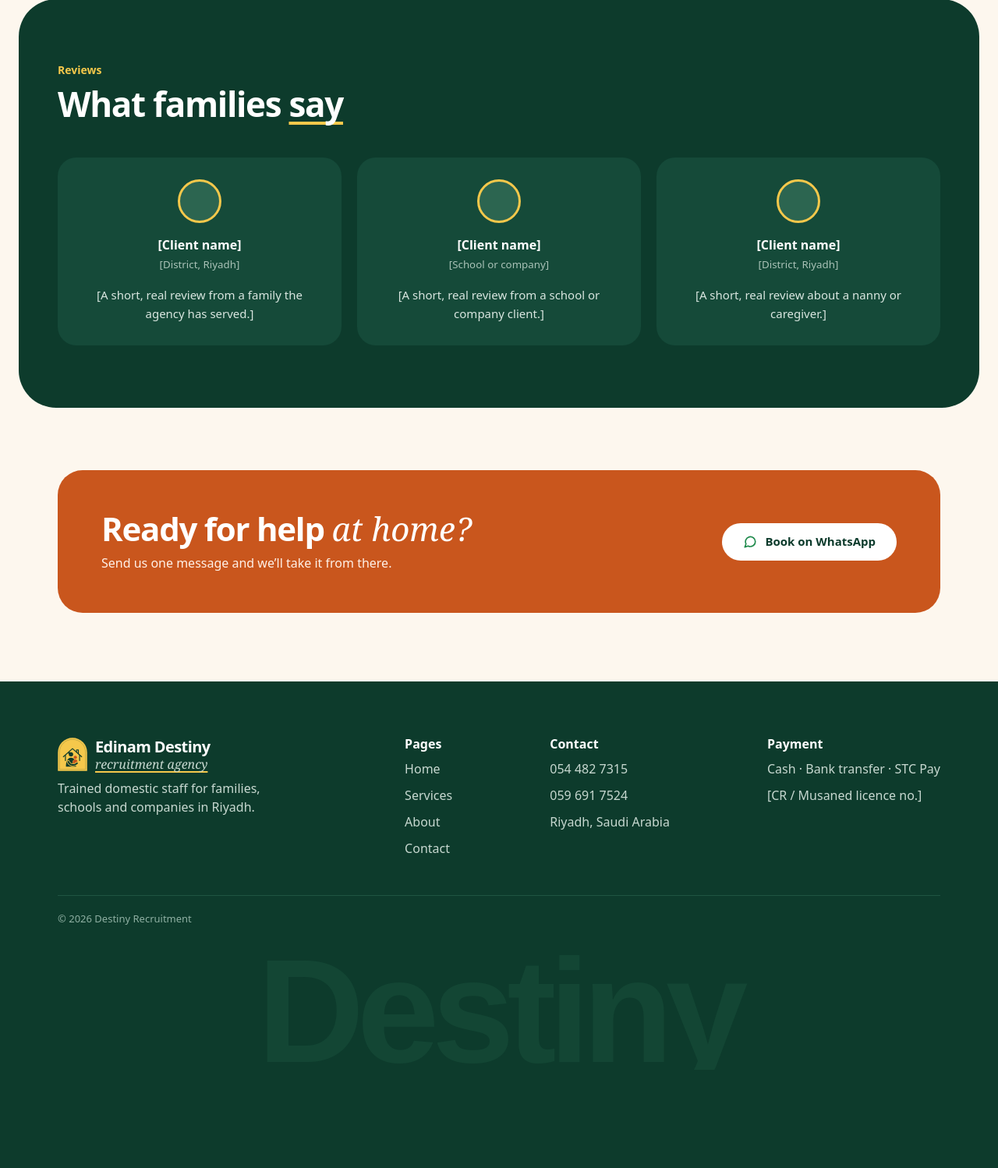
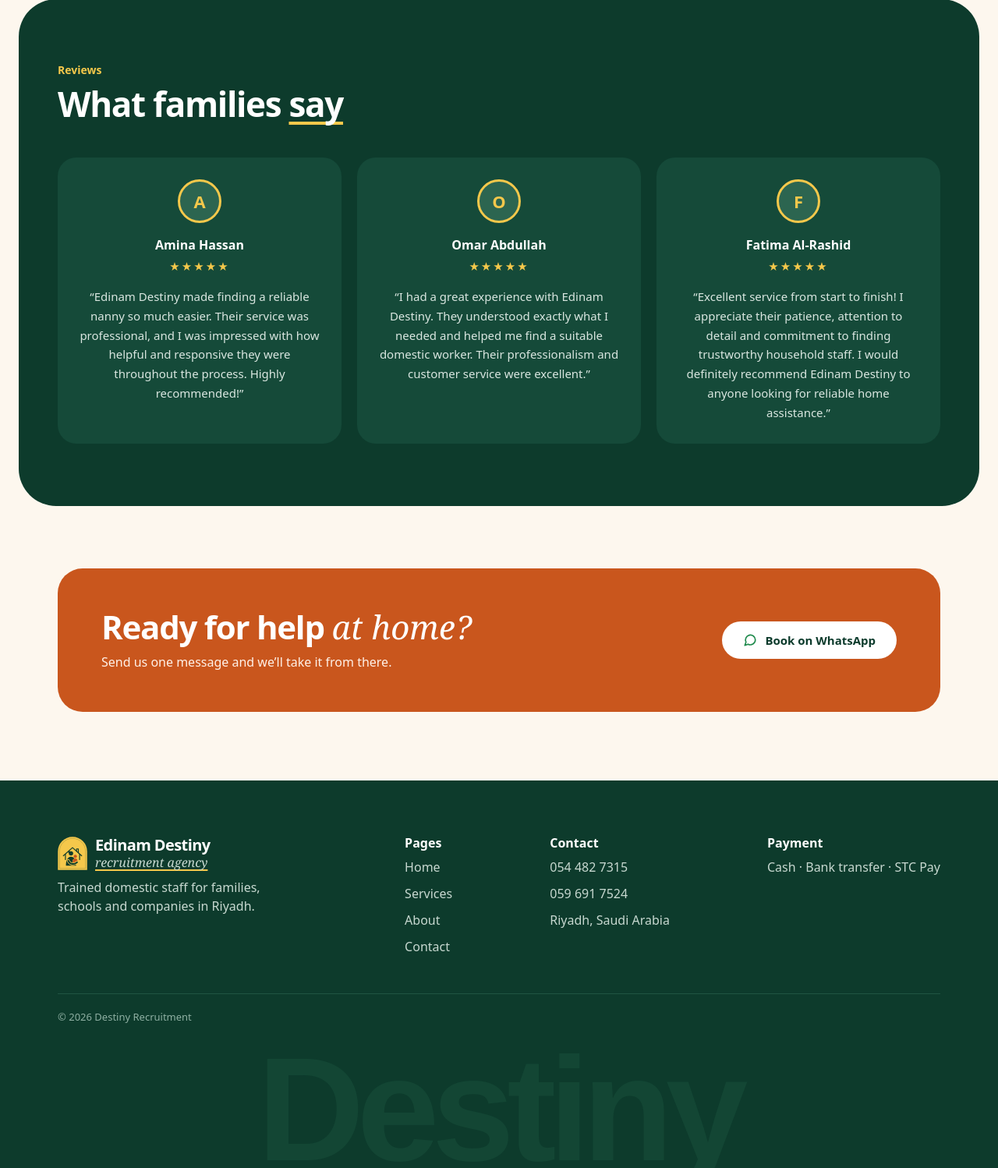
Before and after one commit to WilsonTenk/destinyrecruitment, a PHP site: page / in a window 1280 px wide. Shown: the part 2604-4102 px from the top of the page at 78% size. Before the commit the page ends 3790 px from the top, so only its background shows below. Run offline with PHP 8.4, Linux system fonts and the light colour scheme; some web fonts are replaced.

Commit message:
Add customer reviews and remove licence placeholder
Fill the homepage reviews with three five-star reviews supplied by the
client (English and Arabic), shown with gold initial avatars and stars.
Remove the [CR / Musaned licence no.] placeholder from every footer.

Co-Authored-By: Claude Opus 5.5 <noreply@anthropic.com>

```diff
--- a/site/404.html
+++ b/site/404.html
@@ -14,7 +14,7 @@
   <link rel="preconnect" href="https://fonts.googleapis.com">
   <link rel="preconnect" href="https://fonts.gstatic.com" crossorigin>
   <link href="https://fonts.googleapis.com/css2?family=Inter+Tight:wght@400;500;600;700;800&family=Instrument+Serif:ital@1&family=IBM+Plex+Sans+Arabic:wght@400;500;600;700&display=swap" rel="stylesheet">
-  <link rel="stylesheet" href="assets/css/styles.css?v=5">
+  <link rel="stylesheet" href="assets/css/styles.css?v=6">
   <link rel="icon" href="assets/img/favicon.svg" type="image/svg+xml">
 </head>
 <body>
--- a/site/about.html
+++ b/site/about.html
@@ -30,7 +30,7 @@
   <link rel="preconnect" href="https://fonts.googleapis.com">
   <link rel="preconnect" href="https://fonts.gstatic.com" crossorigin>
   <link href="https://fonts.googleapis.com/css2?family=Inter+Tight:wght@400;500;600;700;800&family=Instrument+Serif:ital@1&family=IBM+Plex+Sans+Arabic:wght@400;500;600;700&display=swap" rel="stylesheet">
-  <link rel="stylesheet" href="assets/css/styles.css?v=5">
+  <link rel="stylesheet" href="assets/css/styles.css?v=6">
   <link rel="icon" href="assets/img/favicon.svg" type="image/svg+xml">
   <link rel="apple-touch-icon" href="assets/img/apple-touch-icon.png">
 </head>
@@ -166,7 +166,6 @@
         <div class="footer-col">
           <h3 data-i18n="footer.pay">Payment</h3>
           <span data-i18n="footer.payList">Cash · Bank transfer · STC Pay</span>
-          <span data-i18n="footer.licence">[CR / Musaned licence no.]</span>
         </div>
       </div>
       <div class="footer-bottom">© <span id="year">2026</span> <span data-i18n="brand">Destiny Recruitment</span></div>
@@ -192,7 +191,7 @@
     </div>
   </div>
 
-  <script src="assets/js/i18n-ar.js?v=9"></script>
+  <script src="assets/js/i18n-ar.js?v=10"></script>
   <script src="assets/js/main.js?v=3"></script>
 </body>
 </html>
--- a/site/assets/css/styles.css
+++ b/site/assets/css/styles.css
@@ -240,7 +240,8 @@ p { margin: 0; }
   .reviews-row > * { flex: 0 0 82%; scroll-snap-align: start; }
 }
 .review { background: var(--green-2); border-radius: var(--radius); padding: 28px; display: flex; flex-direction: column; gap: 16px; align-items: center; text-align: center; }
-.review .avatar { width: 56px; height: 56px; border-radius: 50%; background: var(--green-line); border: 3px solid var(--yellow); }
+.review .avatar { width: 56px; height: 56px; border-radius: 50%; background: var(--green-line); border: 3px solid var(--yellow); display: grid; place-items: center; color: var(--yellow); font: 700 22px var(--font); }
+.review .stars { display: block; color: var(--yellow); letter-spacing: 2px; font-size: 15px; margin-top: 4px; }
 .review strong { display: block; }
 .review small { color: var(--green-muted); }
 .review p { color: #d9e6e0; font-size: 15px; line-height: 1.65; }
--- a/site/assets/js/i18n-ar.js
+++ b/site/assets/js/i18n-ar.js
@@ -32,7 +32,6 @@ window.DESTINY_AR = {
   'footer.city': 'الرياض، المملكة العربية السعودية',
   'footer.pay': 'الدفع',
   'footer.payList': 'نقدًا · تحويل بنكي · STC Pay',
-  'footer.licence': '[السجل التجاري / ترخيص مساند]',
 
   /* Stats */
   'stat.services.n': '٦',
@@ -107,12 +106,13 @@ window.DESTINY_AR = {
   'step.3.p': 'ادفع نقدًا أو تحويلًا بنكيًا أو STC Pay.',
   'home.rev.eyebrow': 'آراء العملاء',
   'home.rev.title': 'ماذا تقول <span class="u">العائلات</span>',
-  'rev.name': '[اسم العميل]',
-  'rev.area1': '[الحي، الرياض]',
-  'rev.area2': '[مدرسة أو شركة]',
-  'rev.text1': '[رأي قصير وحقيقي من عائلة تعاملت مع المكتب.]',
-  'rev.text2': '[رأي قصير وحقيقي من مدرسة أو شركة.]',
-  'rev.text3': '[رأي قصير وحقيقي عن مربية أو مرافقة.]',
+  'rev.name1': 'أمينة حسن',
+  'rev.name2': 'عمر عبدالله',
+  'rev.name3': 'فاطمة الراشد',
+  'rev.stars': '5 من 5 نجوم',
+  'rev.text1': '«سهّلت إدينام ديستني عليّ إيجاد مربية موثوقة كثيرًا. كانت خدمتهم احترافية، وأعجبني تعاونهم وسرعة تجاوبهم طوال الوقت. أنصح بهم بشدة!»',
+  'rev.text2': '«كانت تجربتي مع إدينام ديستني رائعة. فهموا تمامًا ما أحتاجه وساعدوني في إيجاد العاملة المنزلية المناسبة. احترافيتهم وخدمة العملاء لديهم ممتازة.»',
+  'rev.text3': '«خدمة ممتازة من البداية إلى النهاية! أقدّر صبرهم واهتمامهم بالتفاصيل وحرصهم على إيجاد عمالة منزلية أمينة. أنصح بإدينام ديستني كل من يبحث عن مساعدة منزلية موثوقة.»',
   'cta.band.title': 'جاهز لمساعدة <span class="serif">في البيت؟</span>',
   'cta.band.text': 'أرسل لنا رسالة واحدة ونتولى الباقي.',
 
--- a/site/contact.html
+++ b/site/contact.html
@@ -29,7 +29,7 @@
   <link rel="preconnect" href="https://fonts.googleapis.com">
   <link rel="preconnect" href="https://fonts.gstatic.com" crossorigin>
   <link href="https://fonts.googleapis.com/css2?family=Inter+Tight:wght@400;500;600;700;800&family=Instrument+Serif:ital@1&family=IBM+Plex+Sans+Arabic:wght@400;500;600;700&display=swap" rel="stylesheet">
-  <link rel="stylesheet" href="assets/css/styles.css?v=5">
+  <link rel="stylesheet" href="assets/css/styles.css?v=6">
   <link rel="icon" href="assets/img/favicon.svg" type="image/svg+xml">
   <link rel="apple-touch-icon" href="assets/img/apple-touch-icon.png">
 </head>
@@ -137,7 +137,6 @@
         <div class="footer-col">
           <h3 data-i18n="footer.pay">Payment</h3>
           <span data-i18n="footer.payList">Cash · Bank transfer · STC Pay</span>
-          <span data-i18n="footer.licence">[CR / Musaned licence no.]</span>
         </div>
       </div>
       <div class="footer-bottom">© <span id="year">2026</span> <span data-i18n="brand">Destiny Recruitment</span></div>
@@ -163,7 +162,7 @@
     </div>
   </div>
 
-  <script src="assets/js/i18n-ar.js?v=9"></script>
+  <script src="assets/js/i18n-ar.js?v=10"></script>
   <script src="assets/js/main.js?v=3"></script>
 </body>
 </html>
--- a/site/index.html
+++ b/site/index.html
@@ -30,7 +30,7 @@
   <link rel="preconnect" href="https://fonts.googleapis.com">
   <link rel="preconnect" href="https://fonts.gstatic.com" crossorigin>
   <link href="https://fonts.googleapis.com/css2?family=Inter+Tight:wght@400;500;600;700;800&family=Instrument+Serif:ital@1&family=IBM+Plex+Sans+Arabic:wght@400;500;600;700&display=swap" rel="stylesheet">
-  <link rel="stylesheet" href="assets/css/styles.css?v=5">
+  <link rel="stylesheet" href="assets/css/styles.css?v=6">
   <link rel="icon" href="assets/img/favicon.svg" type="image/svg+xml">
   <link rel="apple-touch-icon" href="assets/img/apple-touch-icon.png">
 </head>
@@ -185,11 +185,10 @@
             <h2 id="reviews-title" data-i18n="home.rev.title">What families <span class="u">say</span></h2>
           </div>
         </div>
-        <!-- TODO: replace with real reviews from the client before launch. -->
         <div class="grid grid-3 reviews-row">
-          <figure class="review" style="margin: 0;"><span class="avatar" aria-hidden="true"></span><figcaption><strong data-i18n="rev.name">[Client name]</strong><small data-i18n="rev.area1">[District, Riyadh]</small></figcaption><p data-i18n="rev.text1">[A short, real review from a family the agency has served.]</p></figure>
-          <figure class="review" style="margin: 0;"><span class="avatar" aria-hidden="true"></span><figcaption><strong data-i18n="rev.name">[Client name]</strong><small data-i18n="rev.area2">[School or company]</small></figcaption><p data-i18n="rev.text2">[A short, real review from a school or company client.]</p></figure>
-          <figure class="review" style="margin: 0;"><span class="avatar" aria-hidden="true"></span><figcaption><strong data-i18n="rev.name">[Client name]</strong><small data-i18n="rev.area1">[District, Riyadh]</small></figcaption><p data-i18n="rev.text3">[A short, real review about a nanny or caregiver.]</p></figure>
+          <figure class="review" style="margin: 0;"><span class="avatar" aria-hidden="true">A</span><figcaption><strong data-i18n="rev.name1">Amina Hassan</strong><span class="stars" role="img" aria-label="5 out of 5 stars" data-i18n-attr="aria-label:rev.stars">★★★★★</span></figcaption><p data-i18n="rev.text1">“Edinam Destiny made finding a reliable nanny so much easier. Their service was professional, and I was impressed with how helpful and responsive they were throughout the process. Highly recommended!”</p></figure>
+          <figure class="review" style="margin: 0;"><span class="avatar" aria-hidden="true">O</span><figcaption><strong data-i18n="rev.name2">Omar Abdullah</strong><span class="stars" role="img" aria-label="5 out of 5 stars" data-i18n-attr="aria-label:rev.stars">★★★★★</span></figcaption><p data-i18n="rev.text2">“I had a great experience with Edinam Destiny. They understood exactly what I needed and helped me find a suitable domestic worker. Their professionalism and customer service were excellent.”</p></figure>
+          <figure class="review" style="margin: 0;"><span class="avatar" aria-hidden="true">F</span><figcaption><strong data-i18n="rev.name3">Fatima Al-Rashid</strong><span class="stars" role="img" aria-label="5 out of 5 stars" data-i18n-attr="aria-label:rev.stars">★★★★★</span></figcaption><p data-i18n="rev.text3">“Excellent service from start to finish! I appreciate their patience, attention to detail and commitment to finding trustworthy household staff. I would definitely recommend Edinam Destiny to anyone looking for reliable home assistance.”</p></figure>
         </div>
       </div>
     </section>
@@ -233,7 +232,6 @@
         <div class="footer-col">
           <h3 data-i18n="footer.pay">Payment</h3>
           <span data-i18n="footer.payList">Cash · Bank transfer · STC Pay</span>
-          <span data-i18n="footer.licence">[CR / Musaned licence no.]</span>
         </div>
       </div>
       <div class="footer-bottom">© <span id="year">2026</span> <span data-i18n="brand">Destiny Recruitment</span></div>
@@ -259,7 +257,7 @@
     </div>
   </div>
 
-  <script src="assets/js/i18n-ar.js?v=9"></script>
+  <script src="assets/js/i18n-ar.js?v=10"></script>
   <script src="assets/js/main.js?v=3"></script>
 </body>
 </html>
--- a/site/services.html
+++ b/site/services.html
@@ -29,7 +29,7 @@
   <link rel="preconnect" href="https://fonts.googleapis.com">
   <link rel="preconnect" href="https://fonts.gstatic.com" crossorigin>
   <link href="https://fonts.googleapis.com/css2?family=Inter+Tight:wght@400;500;600;700;800&family=Instrument+Serif:ital@1&family=IBM+Plex+Sans+Arabic:wght@400;500;600;700&display=swap" rel="stylesheet">
-  <link rel="stylesheet" href="assets/css/styles.css?v=5">
+  <link rel="stylesheet" href="assets/css/styles.css?v=6">
   <link rel="icon" href="assets/img/favicon.svg" type="image/svg+xml">
   <link rel="apple-touch-icon" href="assets/img/apple-touch-icon.png">
 </head>
@@ -161,7 +161,6 @@
         <div class="footer-col">
           <h3 data-i18n="footer.pay">Payment</h3>
           <span data-i18n="footer.payList">Cash · Bank transfer · STC Pay</span>
-          <span data-i18n="footer.licence">[CR / Musaned licence no.]</span>
         </div>
       </div>
       <div class="footer-bottom">© <span id="year">2026</span> <span data-i18n="brand">Destiny Recruitment</span></div>
@@ -187,7 +186,7 @@
     </div>
   </div>
 
-  <script src="assets/js/i18n-ar.js?v=9"></script>
+  <script src="assets/js/i18n-ar.js?v=10"></script>
   <script src="assets/js/main.js?v=3"></script>
 </body>
 </html>
```
Also changed, not shown: site/README.md.
